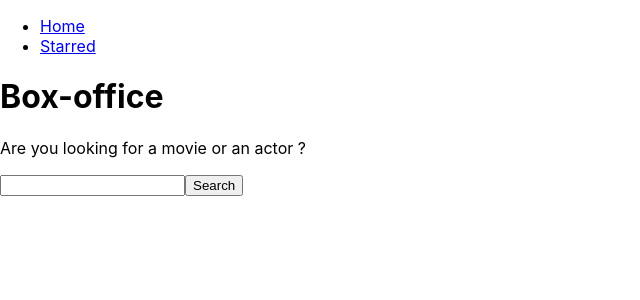
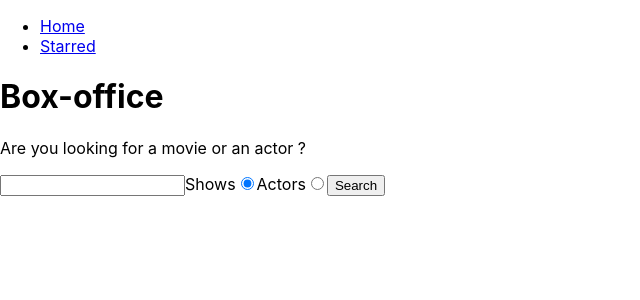
Before and after one commit to RudraPratap-CodeRunner/box-office, a React (Create React App) app: page / in a window 1280 px wide. Shown: the top 300 px of the page, without its empty margins (0-640 px from the left). Built offline with nearby package versions, Linux system fonts and the light colour scheme.

Commit message:
searchOption for people added

```diff
--- a/src/api/tvmaze.js
+++ b/src/api/tvmaze.js
@@ -8,3 +8,4 @@
 }
 
 export const searchForShows = (query)=>apiGet(`/search/shows?q=${query}`);
+export const searchForPeople = (query)=>apiGet(`/search/people?q=${query}`);
--- a/src/pages/Home.jsx
+++ b/src/pages/Home.jsx
@@ -1,21 +1,32 @@
 import React, { useState } from "react";
-import { searchForShows } from "./../api/tvmaze";
+import { searchForShows,searchForPeople } from "./../api/tvmaze";
 
 const Home = () => {
   const [searchStr, setsearchstr] = useState("");
   const [apiData, setApiData] = useState(null);
   const [apiDataError, setApiDataError] = useState(null);
+  const [searchOption,setSearchOption] = useState('shows');
+
 
   const onSearchInputChange = (ev) => {
     setsearchstr(ev.target.value);
   };
 
+  const onRadioChange = ev=>{
+    setSearchOption(ev.target.value);
+  }
+
   const onSearch = async (ev) => {
     ev.preventDefault();
     try {
       setApiDataError(null);
-      const result = await searchForShows(searchStr);
-      setApiData(result);
+      if(searchOption==='shows'){
+        const result = await searchForShows(searchStr);
+        setApiData(result);
+      }else{
+        const result = await searchForPeople(searchStr);
+        setApiData(result);
+      }
     } catch (error) {
       setApiDataError(error);
     }
@@ -26,8 +37,10 @@
       return <div>Error occured! {apiDataError.message}</div>;
     }
     if (apiData) {
-      return apiData.map((data) => (
+      return apiData[0].show ? apiData.map((data) => (
         <div key={data.show.id}>{data.show.name}</div>
+      )): apiData.map((data) => (
+        <div key={data.person.id}>{data.person.name}</div>
       ));
     }
     return null;
@@ -37,6 +50,15 @@
     <div>
       <form action="" onSubmit={onSearch}>
         <input type="text" onChange={onSearchInputChange} value={searchStr} />
+
+        <label htmlFor="">
+          Shows
+          <input type="radio" name="search-option" value='shows' checked={searchOption==='shows'} onChange={onRadioChange}/>
+        </label>
+        <label htmlFor="">
+          Actors
+          <input type="radio" name="search-option" value='actors' checked={searchOption==='actors'} onChange={onRadioChange} />
+        </label>
         <button type="submit">Search</button>
       </form>
       <div>{renderApiData()}</div>
```
Also changed, not shown: src/App.jsx (+1 -15 lines).
